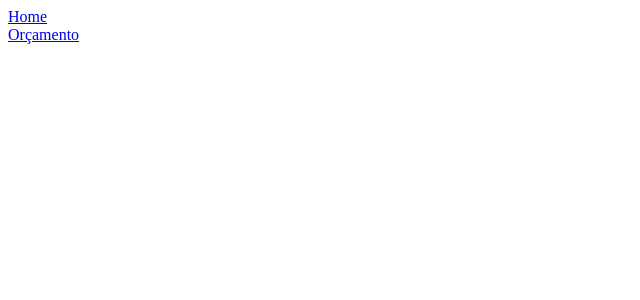
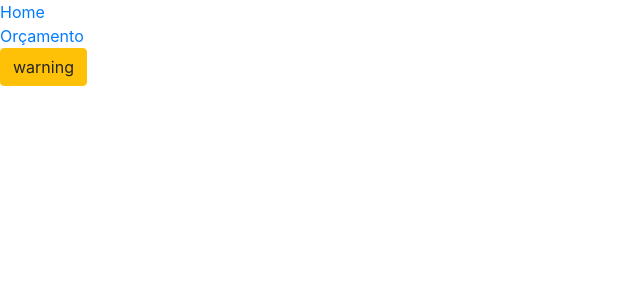
Before and after one commit to jamangueira7/celke-node-js, a Next.js app: page / in a window 1280 px wide. Shown: the top 300 px of the page, without its empty margins (0-640 px from the left). Built offline with nearby package versions, Linux system fonts and the light colour scheme.

Commit message:
Add css global na pasta pages e usando o reactstrap no menu

```diff
--- /dev/null
+++ b/pages/_app.js
@@ -0,0 +1,5 @@
+import 'bootstrap/dist/css/bootstrap.min.css';
+
+export default function MyApp ({ Component, pageProps }) {
+    return <Component {...pageProps} />
+}
--- a/pages/index.js
+++ b/pages/index.js
@@ -1,9 +1,13 @@
+import React from 'react';
+import { Button } from 'reactstrap';
+
 import Menu from '../components/Menu';
 
 function Home() {
     return (
         <div>
             <Menu />
+            <Button color="warning">warning</Button>
         </div>
 
     );
```
Also changed, not shown: components/Menu.js (+16 -0 lines).
